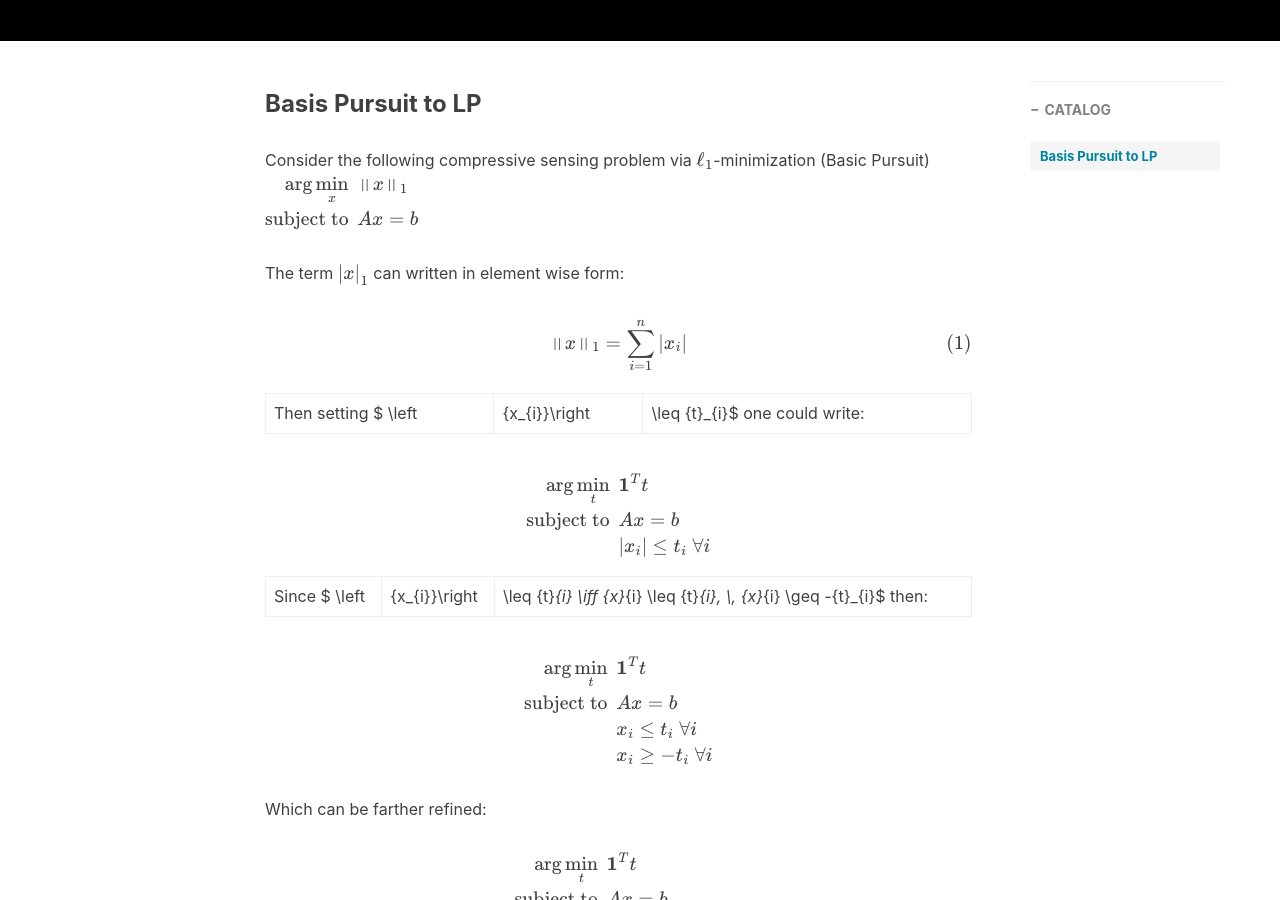
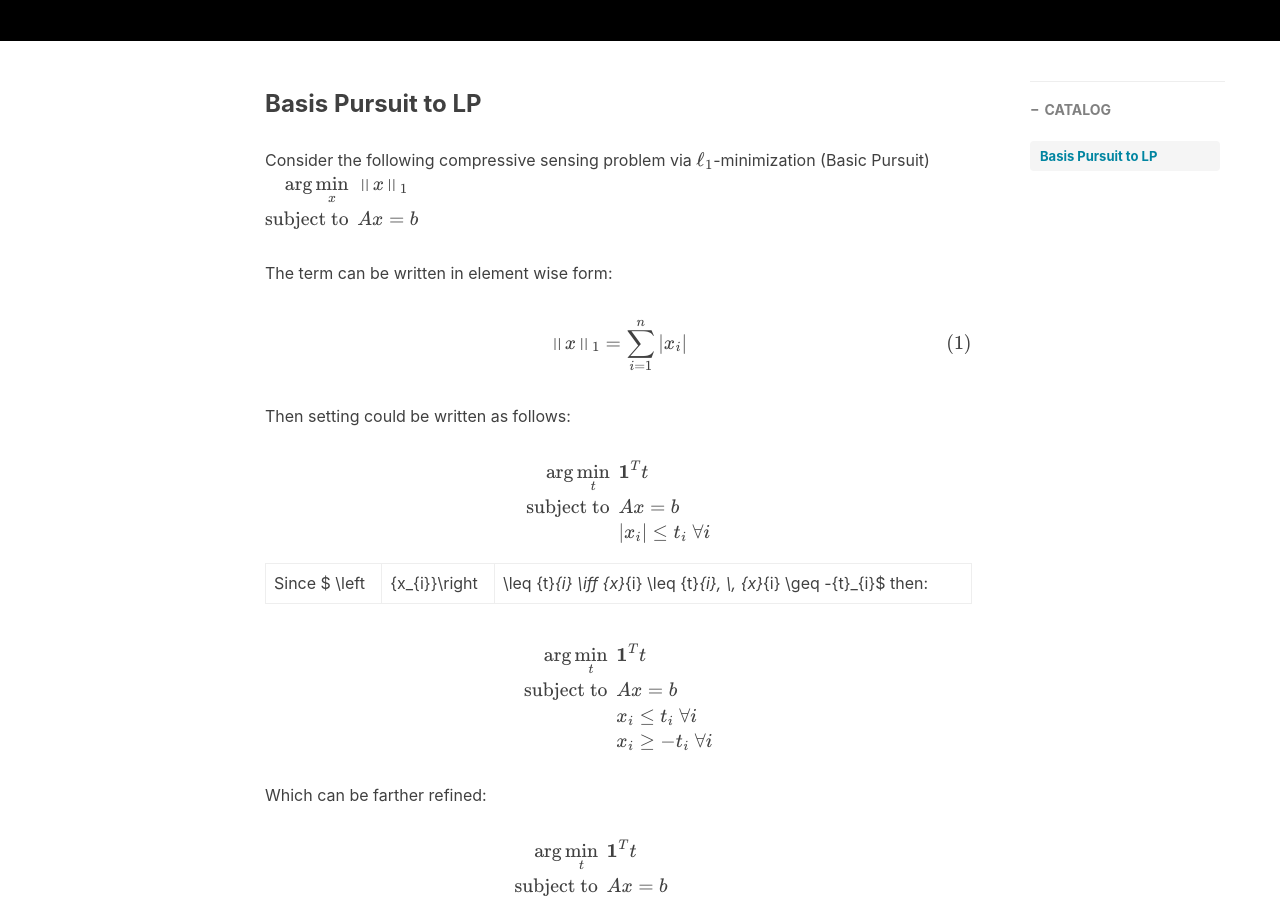
Before and after one commit to cheeseburg/cheeseburg.github.io, a Jekyll site: the page built from _posts/2019-03-24-Basis-Pursuit-to-LP.md, in a window 1280 px wide and 900 px high, scrolled down 482 px. Built offline with Jekyll 4.4.1, drawn with Linux system fonts in a browser that asks for light colours; nearby versions of some CDN libraries; formulas are drawn with MathJax 3; comment, search, counter and statistics services are not loaded.

Commit message:
Update 2019-03-24-Basis-Pursuit-to-LP.md

```diff
--- a/_posts/2019-03-24-Basis-Pursuit-to-LP.md
+++ b/_posts/2019-03-24-Basis-Pursuit-to-LP.md
@@ -21,11 +21,11 @@ $$
 \end{align*}
 $$
 
-The term $ {\left\| x \right\|}_{1} $ can written in element wise form:
+The term can be written in element wise form:
 
 $$ {\left\| x \right\|}_{1} = \sum_{i = 1}^{n} \left| {x}_{i} \right| $$
 
-Then setting $ \left|{x_{i}}\right| \leq {t}_{i}$ one could write:
+Then setting could  be written as follows:
 
 $$
 \begin{align*}
```
